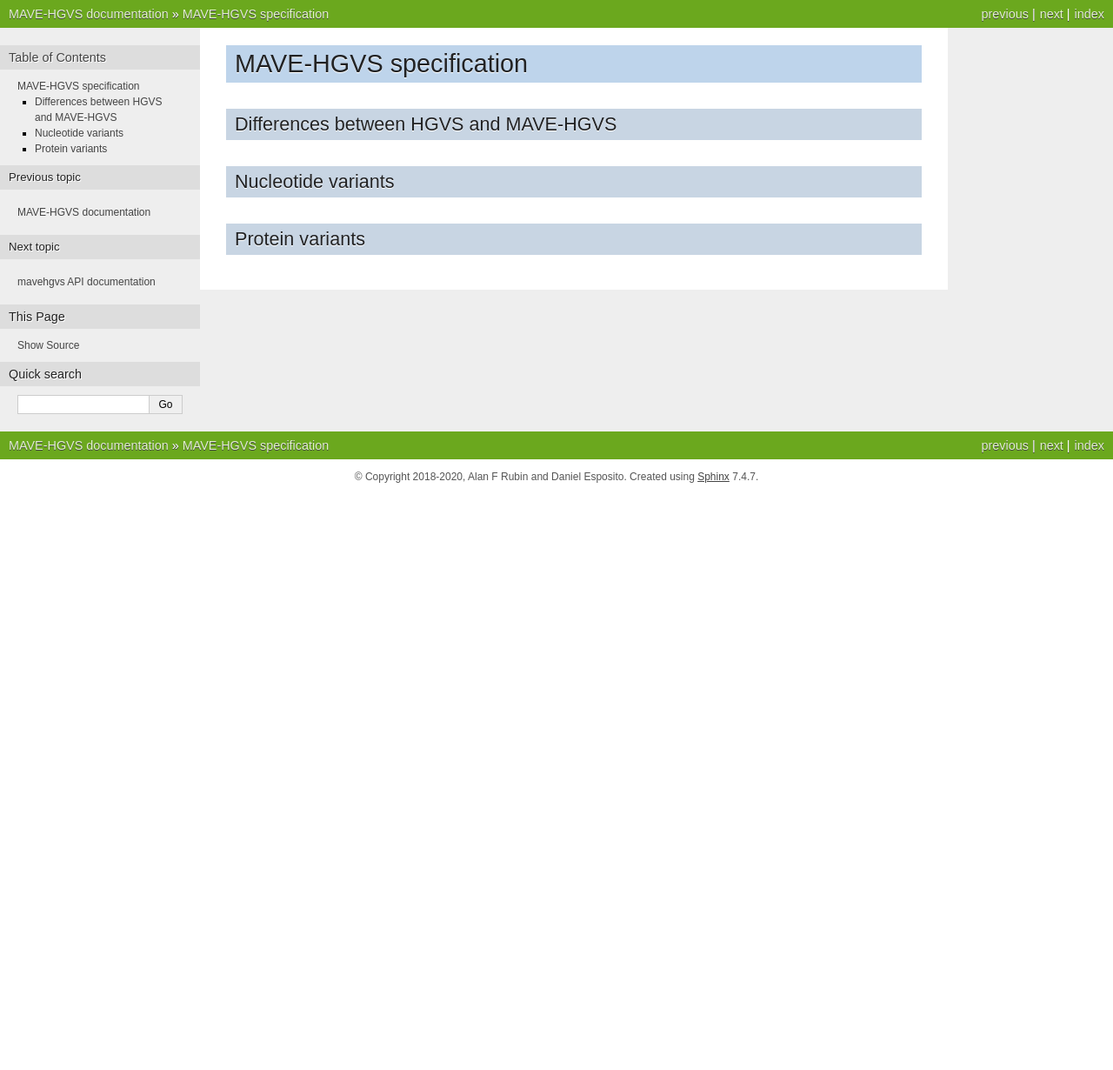
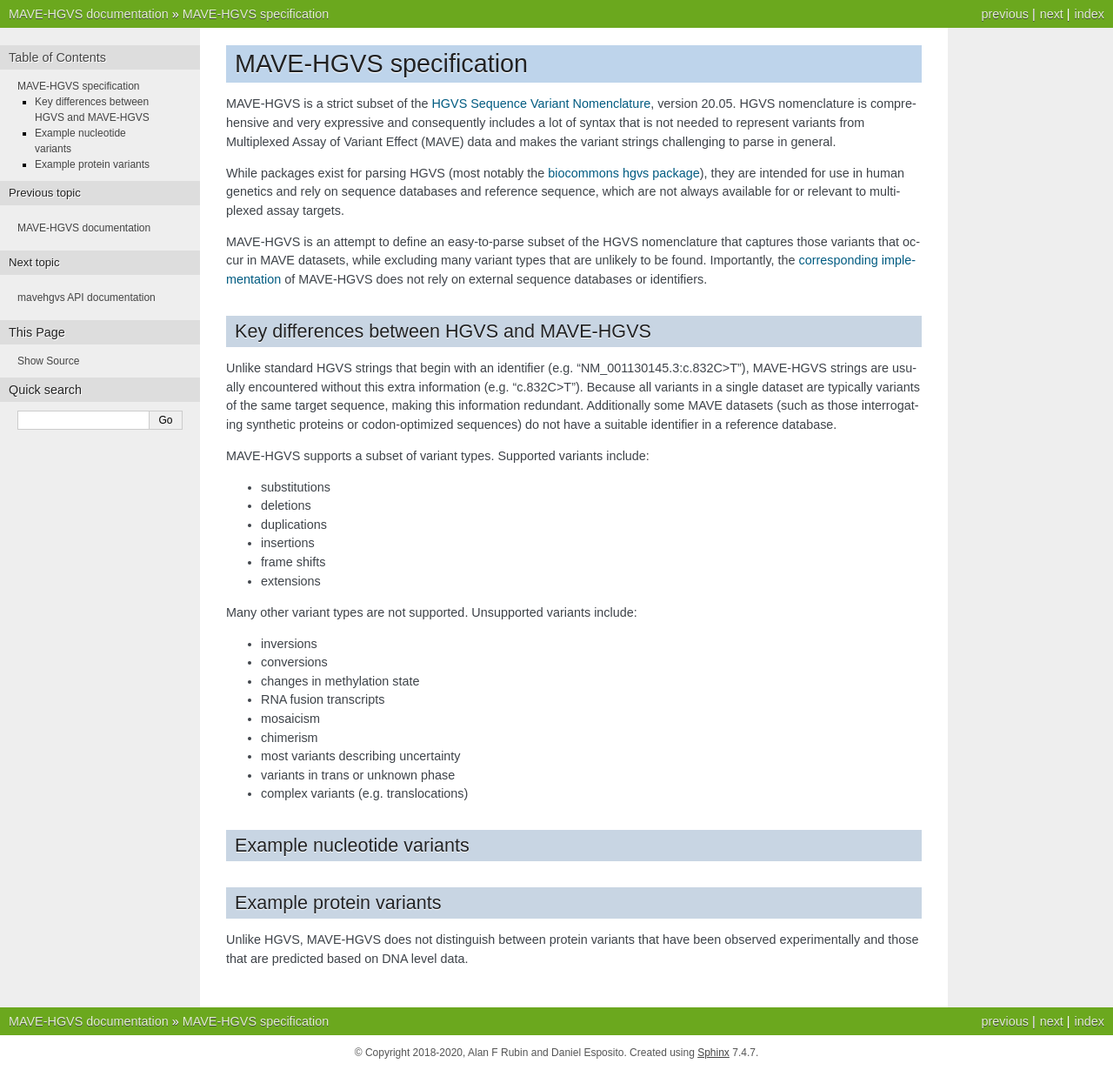
Before and after one commit to VariantEffect/mavehgvs, a Sphinx documentation site: the page built from docs/spec.rst, in a window 1280 px wide. Shown: the whole page at 87% size. Built offline with Sphinx 7.4.7, drawn with Linux system fonts in a browser that asks for light colours; before the commit the page ends 900 px from its top, so only the background shows below that.

Commit message:
spec draft

```diff
--- a/docs/api.rst
+++ b/docs/api.rst
@@ -1,3 +1,5 @@
+.. _api-docs:
+
 mavehgvs API documentation
 ==========================
 
--- a/docs/spec.rst
+++ b/docs/spec.rst
@@ -1,11 +1,57 @@
+.. _spec-docs:
+
 MAVE-HGVS specification
 =======================
 
-Differences between HGVS and MAVE-HGVS
---------------------------------------
+MAVE-HGVS is a strict subset of the `HGVS Sequence Variant Nomenclature <https://varnomen.hgvs.org/>`_, version 20.05.
+HGVS nomenclature is comprehensive and very expressive and consequently includes a lot of syntax that is not needed to
+represent variants from Multiplexed Assay of Variant Effect (MAVE) data and makes the variant strings challenging to
+parse in general.
 
-Nucleotide variants
--------------------
+While packages exist for parsing HGVS (most notably the
+`biocommons hgvs package <https://github.com/biocommons/hgvs/>`_), they are intended for use in human genetics and
+rely on sequence databases and reference sequence, which are not always available for or relevant to multiplexed assay
+targets.
 
-Protein variants
-----------------
+MAVE-HGVS is an attempt to define an easy-to-parse subset of the HGVS nomenclature that captures those variants that
+occur in MAVE datasets, while excluding many variant types that are unlikely to be found. Importantly, the
+:ref:`corresponding implementation <api-docs>` of MAVE-HGVS does not rely on external sequence databases or identifiers.
+
+Key differences between HGVS and MAVE-HGVS
+------------------------------------------
+
+Unlike standard HGVS strings that begin with an identifier (e.g. "NM_001130145.3:c.832C>T"), MAVE-HGVS strings are
+usually encountered without this extra information (e.g. "c.832C>T"). Because all variants in a single dataset are
+typically variants of the same target sequence, making this information redundant. Additionally some MAVE datasets
+(such as those interrogating synthetic proteins or codon-optimized sequences) do not have a suitable identifier in a
+reference database.
+
+MAVE-HGVS supports a subset of variant types. Supported variants include:
+
+* substitutions
+* deletions
+* duplications
+* insertions
+* frame shifts
+* extensions
+
+Many other variant types are not supported. Unsupported variants include:
+
+* inversions
+* conversions
+* changes in methylation state
+* RNA fusion transcripts
+* mosaicism
+* chimerism
+* most variants describing uncertainty
+* variants in trans or unknown phase
+* complex variants (e.g. translocations)
+
+Example nucleotide variants
+---------------------------
+
+Example protein variants
+------------------------
+
+Unlike HGVS, MAVE-HGVS does not distinguish between protein variants that have been observed experimentally and those
+that are predicted based on DNA level data.
```
